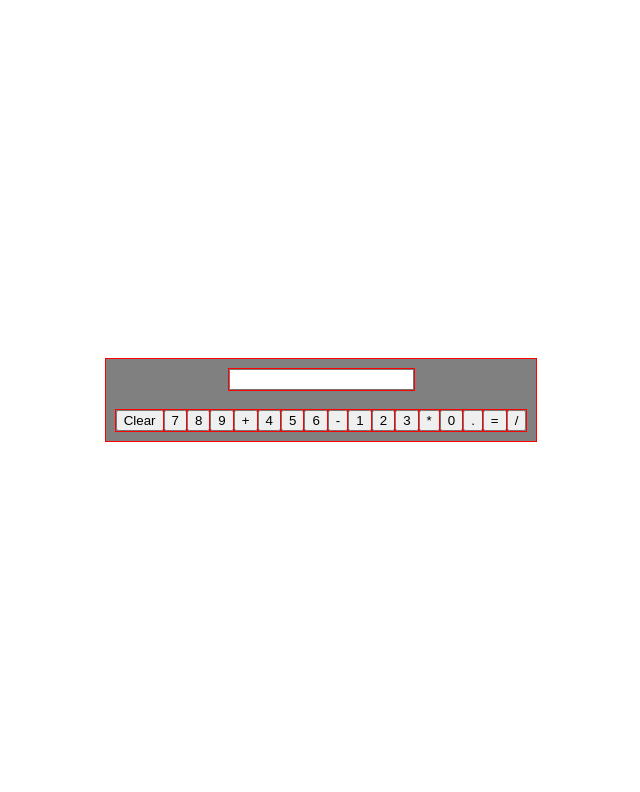
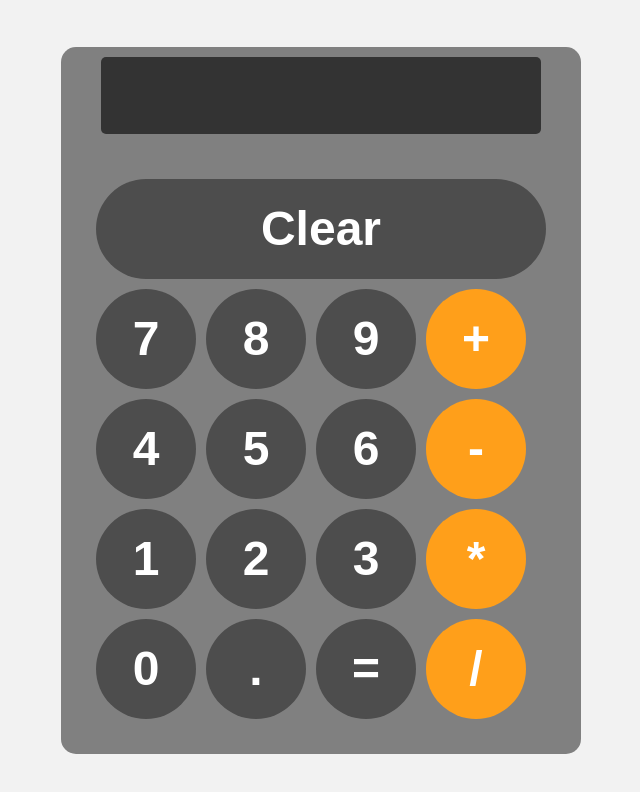
Before and after one commit to julioldv/odin-calculator-project, a plain HTML site: page index.html in a window 1280 px wide. Shown: the whole page, without its empty margins (319-959 px from the left). Drawn offline with Linux system fonts and the light colour scheme.

Commit message:
style: refine calculator styles

```diff
--- a/index.html
+++ b/index.html
@@ -7,28 +7,28 @@
     <link rel="stylesheet" href="style.css" />
   </head>
   <body>
-    <div class="calculator-container">
+    <div class="calculator">
       <div class="display-container">
         <input type="text" id="display" readonly/>
       </div>
-      <div class="buttons-container">
+      <div class="keys">
         <button id="clearBtn">Clear</button>
         <button>7</button>
         <button>8</button>
         <button>9</button>
-        <button>+</button>
+        <button class="operator-btn">+</button>
         <button>4</button>
         <button>5</button>
         <button>6</button>
-        <button>-</button>
+        <button class="operator-btn">-</button>
         <button>1</button>
         <button>2</button>
         <button>3</button>
-        <button>*</button>
+        <button class="operator-btn">*</button>
         <button>0</button>
         <button>.</button>
         <button>=</button>
-        <button>/</button>
+        <button class="operator-btn">/</button>
       </div>
     </div>
 
--- a/main.js
+++ b/main.js
@@ -1,5 +1,5 @@
 const display = document.querySelector("#display");
-const buttonsContainer = document.querySelector(".buttons-container");
+const buttonsContainer = document.querySelector(".keys");
 
 
 const add = (a, b) => a + b;
--- a/style.css
+++ b/style.css
@@ -1,6 +1,6 @@
-* {
+/* * {
   outline: 1px solid red;
-}
+} */
 
 body {
   margin: 0;
@@ -8,10 +8,12 @@ body {
   display: flex;
   justify-content: center;
   align-items: center;
+  background-color: hsl(0, 0%, 95%);
+
 }
 
-.calculator-container {
-
+.calculator{
+  font-family: Arial, Helvetica, sans-serif;
   display: flex;
   flex-direction: column;
   justify-content: center;
@@ -19,9 +21,61 @@ body {
   background-color: grey;
   padding: 10px;
   gap:20px;
+  border-radius: 15px;
+  max-width: 500px;
+  overflow: hidden;
 }
 
-.buttons-container {
+.keys{
   display: flex;
   flex-wrap: wrap;
+  gap: 10px;
+  padding: 25px;
 }
+
+#display{
+  max-width: 400px;
+  padding: 20px;
+  text-align: left;
+  border: none;
+  border-radius: 5px;
+  background-color: hsl(0, 0%, 20%);
+  color: white;
+  font-size: 2rem;
+}
+
+button{
+  width: 100px;
+  height: 100px;
+  border-radius: 50px;
+  border: none;
+  background-color: hsl(0, 0%, 30%);
+  color: white;
+  font-size: 3rem;
+  font-weight: bold;
+  cursor: pointer;
+}
+
+button:hover{
+    background-color: hsl(0, 0%, 40%);
+}
+
+button:active{
+    background-color: hsl(0, 0%, 50%);
+}
+
+.operator-btn{
+    background-color: hsl(35, 100%, 55%);
+}
+
+.operator-btn:hover{
+    background-color: hsl(35, 100%, 65%);
+}
+
+.operator-btn:active{
+    background-color: hsl(35, 100%, 75%);
+}
+
+#clearBtn{
+  width: 100%;
+}
```
